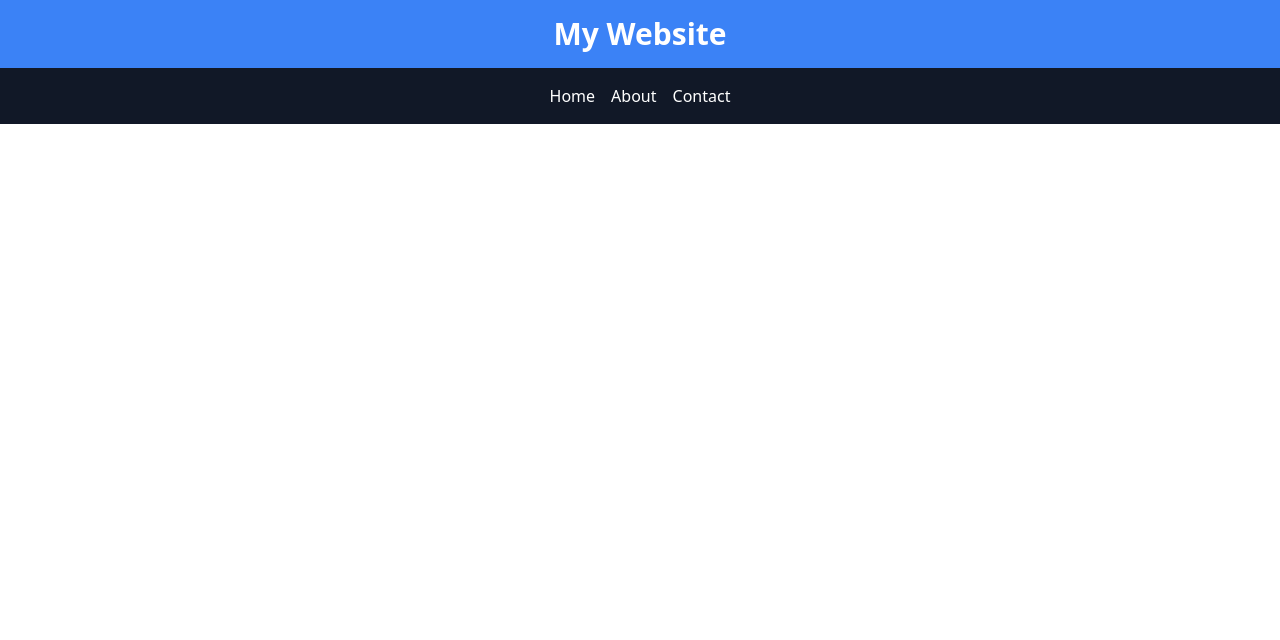
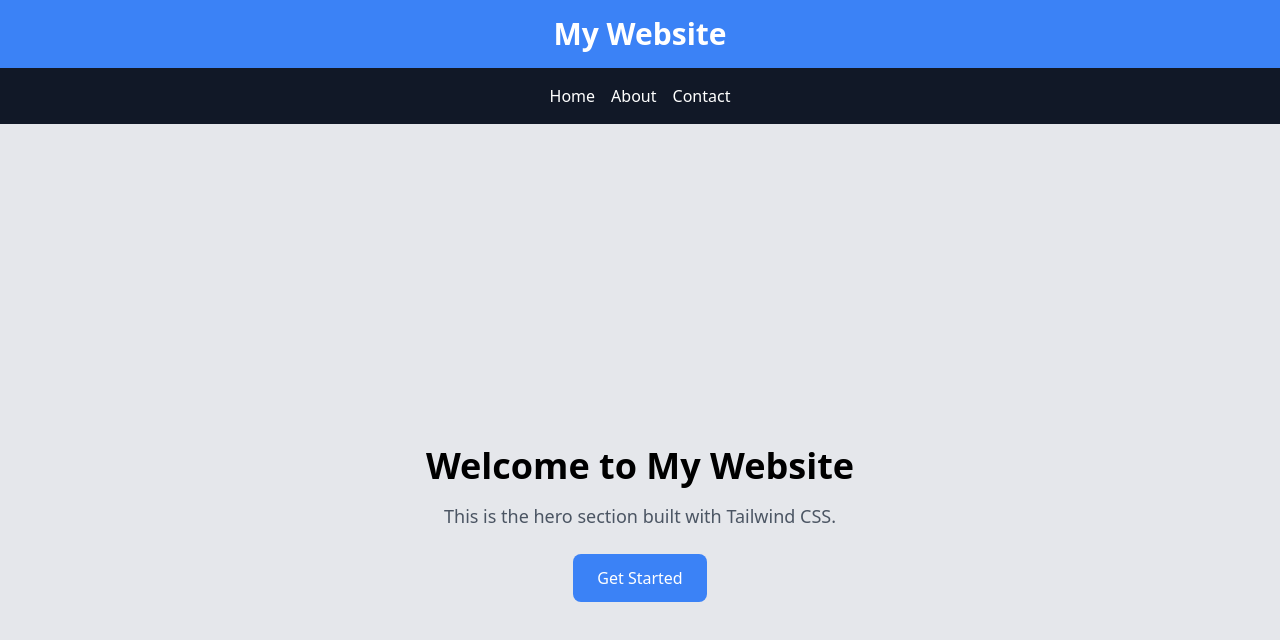
Before and after one commit to Hamzakhanzada/Cherry-pick-hash-commit, a plain HTML site: page index.html in a window 1280 px wide. Drawn offline with nearby package versions, Linux system fonts and the light colour scheme.

Commit message:
Added Hero Section

```diff
--- a/index.html
+++ b/index.html
@@ -17,5 +17,18 @@
         <li><a href="#" class="hover:underline">Contact</a></li>
       </ul>
     </nav>
+    <section class="h-screen flex items-center justify-center bg-gray-200">
+      <div class="text-center">
+        <h1 class="text-4xl font-bold">Welcome to My Website</h1>
+        <p class="mt-4 text-lg text-gray-600">
+          This is the hero section built with Tailwind CSS.
+        </p>
+        <button
+          class="mt-6 px-6 py-3 bg-blue-500 text-white rounded-lg hover:bg-blue-600"
+        >
+          Get Started
+        </button>
+      </div>
+    </section>
   </body>
 </html>
```
